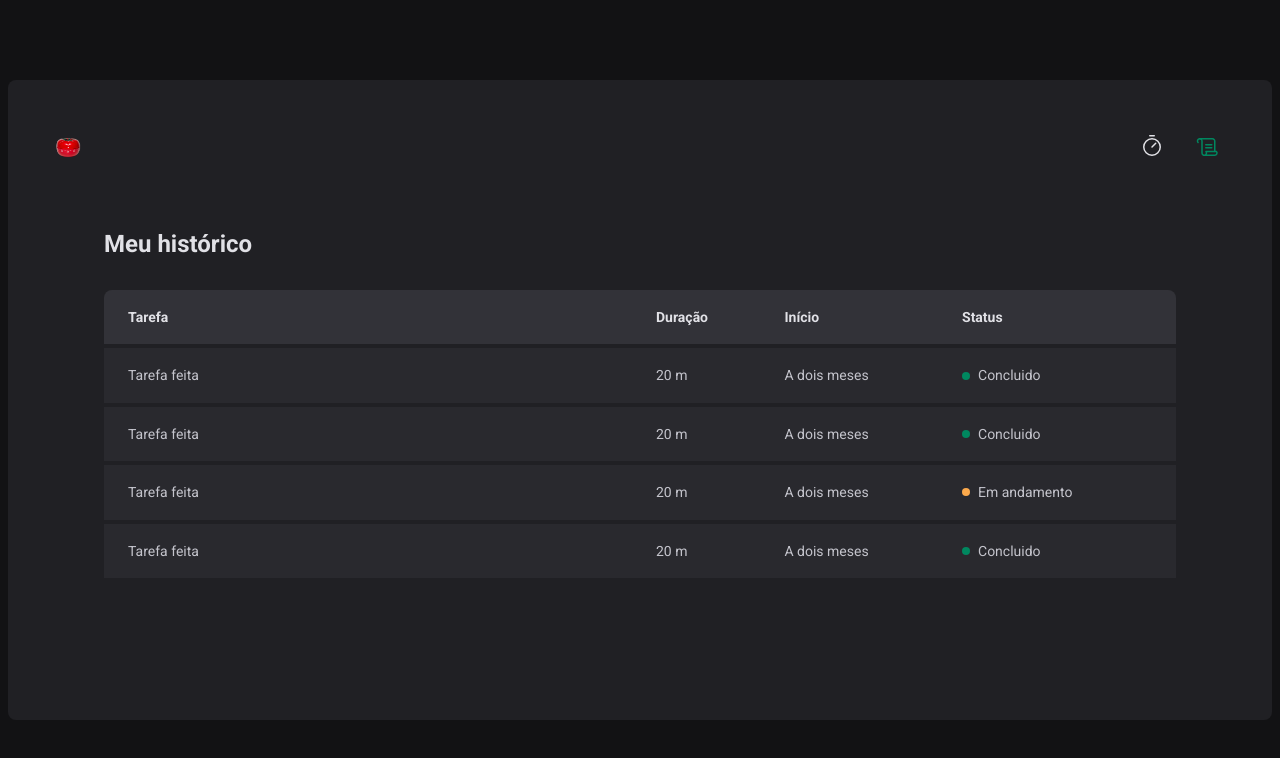
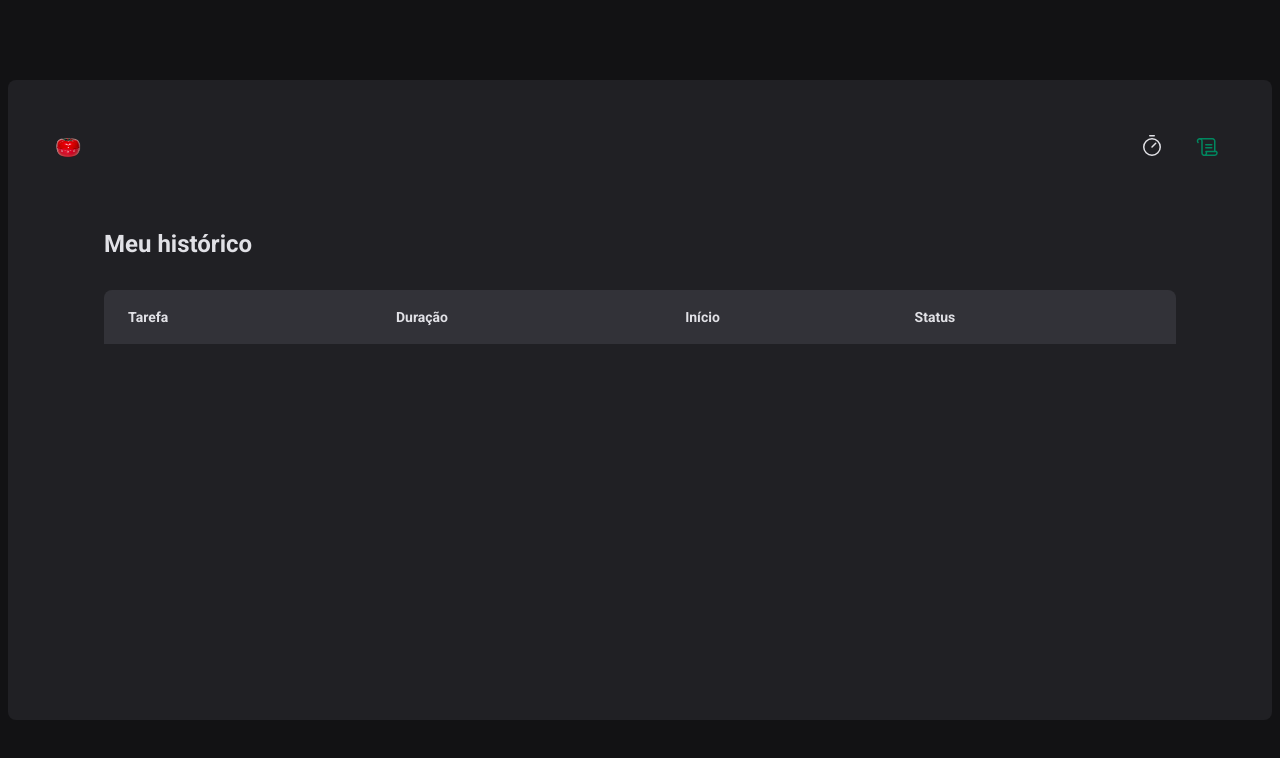
Before and after one commit to patricklohn/pomodoro-method, a React (Vite) app: page /history in a window 1280 px wide. Shown: the top 758 px of the page. Built offline with nearby package versions, Linux system fonts and the light colour scheme; a web font is replaced by a local one.

Commit message:
feat: Update History and Home components to utilize cycles from context and improve cycle handling

```diff
--- a/src/contexts/CyclesContext.tsx
+++ b/src/contexts/CyclesContext.tsx
@@ -15,6 +15,7 @@
 }
 
 interface CyclesContextType {
+  cycles: Cycle[];
   activeCycle: Cycle | undefined;
   activeCycleId: string | null;
   amountSecondsPassed: number;
@@ -80,13 +81,12 @@
     setCycles((state) => [...state, newCycle]);
     setActiveCycledId(id);
     setAmountSecondsPassed(0);
-
-    //reset();
   }
 
   return (
     <CyclesContext.Provider
       value={{
+        cycles,
         activeCycle,
         activeCycleId,
         amountSecondsPassed,
--- a/src/pages/History/index.tsx
+++ b/src/pages/History/index.tsx
@@ -1,6 +1,10 @@
-import { HistoryContainer, HistoryList, Status } from "./styles"
+import { useContext } from "react";
+import { CyclesContext } from "../../contexts/CyclesContext";
+import { HistoryContainer, HistoryList, Status } from "./styles";
 
 function History() {
+  const { cycles } = useContext(CyclesContext);
+
   return (
     <HistoryContainer>
       <h1>Meu histórico</h1>
@@ -15,43 +19,31 @@
             </tr>
           </thead>
           <tbody>
-                        <tr>
-                            <td>Tarefa feita</td>
-                            <td>20 m</td>
-                            <td>A dois meses</td>
+            {cycles.map((cycle) => {
+              return (
+                <tr key={cycle.id}>
+                  <td>{cycle.task}</td>
+                  <td>{cycle.minutesAmount}</td>
+                  <td>{cycle.startDate.toISOString()}</td>
                   <td>
+                    {cycle.finishedDate && (
                       <Status statusColor="green">Concluido</Status>
+                    )}
+                    {cycle.interruptedDate && (
+                      <Status statusColor="red">Interrompido</Status>
+                    )}
+                    {!cycle.interruptedDate && !cycle.finishedDate && (
+                      <Status statusColor="yellow">Em andamento</Status>
+                    )}
                   </td>
                 </tr>
-                         <tr>
-                            <td>Tarefa feita</td>
-                            <td>20 m</td>
-                            <td>A dois meses</td>
-                            <td>
-                                <Status statusColor="green">Concluido</Status>
-                            </td>
-                        </tr>
-                         <tr>
-                            <td>Tarefa feita</td>
-                            <td>20 m</td>
-                            <td>A dois meses</td>
-                            <td>
-                                <Status statusColor="yellow">Em andamento</Status>
-                            </td>
-                        </tr>
-                         <tr>
-                            <td>Tarefa feita</td>
-                            <td>20 m</td>
-                            <td>A dois meses</td>
-                            <td>
-                                <Status statusColor="green">Concluido</Status>
-                            </td>
-                        </tr>
+              );
+            })}
           </tbody>
         </table>
       </HistoryList>
     </HistoryContainer>
-    )
+  );
 }
 
-export default History
+export default History;
--- a/src/pages/Home/index.tsx
+++ b/src/pages/Home/index.tsx
@@ -7,6 +7,7 @@
 import { NewCycleForm } from "./components/NewCycleForm";
 import { HandPalm } from "phosphor-react";
 import { CyclesContext } from "../../contexts/CyclesContext";
+import { useContext } from "react";
 
 // Aqui, a validação fica centralizada
 const newCycleFormvalidationSchema = zod.object({
@@ -31,14 +32,19 @@
     },
   });
 
-  const { handleSubmit, watch /*reset*/ } = newCycleForm;
+  const { handleSubmit, watch, reset } = newCycleForm;
+
+  function handleCreateNewCycle(data: NewCycleFormData) {
+    createNewCycle(data);
+    reset();
+  }
 
   const task = watch("task");
   const isSubmitDisabled = !task;
 
   return (
     <HomeContainer>
-      <form onSubmit={handleSubmit(createNewCycle)}>
+      <form onSubmit={handleSubmit(handleCreateNewCycle)}>
         <FormProvider {...newCycleForm}>
           <NewCycleForm />
         </FormProvider>
```
Lines whose indentation alone changed are shown as unchanged.
